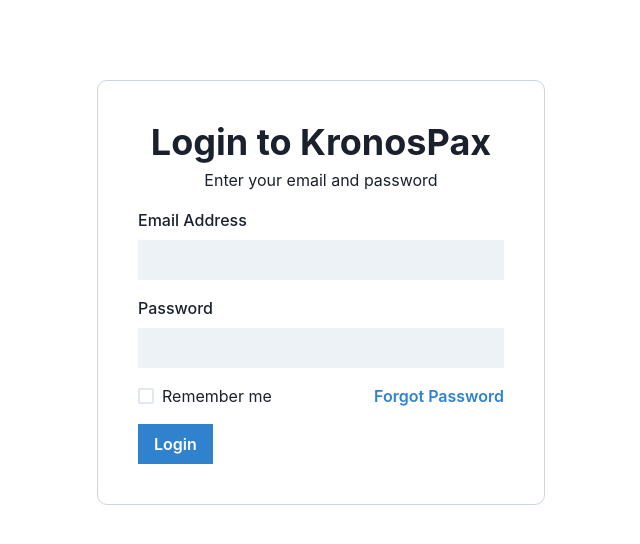
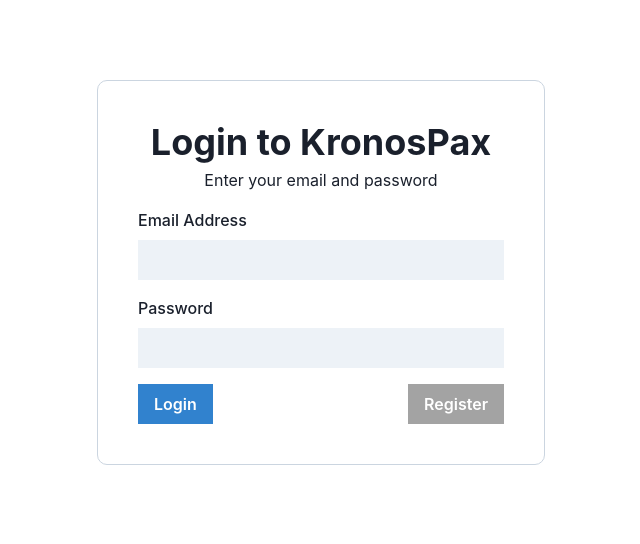
Before and after one commit to KronosPax/kronos-app, a Next.js app: page / in a window 1280 px wide. Shown: the top 544 px of the page, without its empty margins (319-959 px from the left). Built offline with nearby package versions, Linux system fonts and the light colour scheme.

Commit message:
moved login into Login.tsx, created Register.tsx, changed logic in index.tsx to enable register and login page swap

```diff
--- /dev/null
+++ b/pages/Login.tsx
@@ -0,0 +1,55 @@
+import React, {useState} from "react";
+import {NextPage} from "next";
+import {Box, Button, FormControl, FormLabel, Heading, HStack, Input, Text, VStack} from "@chakra-ui/react";
+
+export const Login: NextPage = () => {
+    const [email, setEmail] = useState("");
+    const [pass, setPass] = useState("");
+
+    const handleSubmit = () => {
+        //e.preventDefault();
+        console.log(email);
+    }
+
+    return (
+        <Box
+            w={['full', 'md']}
+            p={[8,10]}
+            mt={[20, '10vh']}
+            mx='auto'
+            border={['none', '1px']}
+            borderColor={['', 'gray.300']}
+            borderRadius={10}
+        >
+            <VStack spacing={4} align={'flex-start'} w={'full'}>
+                <VStack spacing={1} w={'full'}>
+                    <Heading>Login to KronosPax</Heading>
+                    <Text>Enter your email and password</Text>
+                </VStack>
+
+                <FormControl>
+                    <FormLabel>Email Address</FormLabel>
+                    <Input value={email} onChange={(e) => setEmail(e.target.value)} rounded='none' variant={'filled'} type={'email'} id={'email'} />
+                </FormControl>
+                <FormControl>
+                    <FormLabel>Password</FormLabel>
+                    <Input value={pass} onChange={(e) => setPass(e.target.value)} rounded='none' variant={'filled'} type={'password'} id={'password'} />
+                </FormControl>
+                {/*<HStack w={'full'} justify={'space-between'}>*/}
+                {/*    <Checkbox>Remember me</Checkbox>*/}
+                {/*    <Button variant={'link'} colorScheme={'blue'}>*/}
+                {/*        Forgot Password*/}
+                {/*    </Button>*/}
+                {/*</HStack>*/}
+                <HStack w={'full'} justify={'space-between'}>
+                    <Button onClick={handleSubmit} rounded={'none'} colorScheme={'blue'} w={['full', 'auto']}>
+                        Login
+                    </Button>
+                    <Button rounded={'none'} colorScheme={'blackAlpha'} w={['full', 'auto']}>
+                        Register
+                    </Button>
+                </HStack>
+            </VStack>
+        </Box>
+    )
+}
--- /dev/null
+++ b/pages/Register.tsx
@@ -0,0 +1,62 @@
+import React, {useState} from "react";
+import {NextPage} from "next";
+import {Box, Button, FormControl, FormLabel, Heading, HStack, Input, Text, VStack} from "@chakra-ui/react";
+
+export const Register: NextPage = () => {
+    const [email, setEmail] = useState("");
+    const [pass, setPass] = useState("");
+    const [Name, setName] = useState("");
+    const [phone, setPhone] = useState("");
+
+    const handleSubmit = () => {
+        //e.preventDefault();
+        console.log(Name);
+    }
+
+    return (
+        <Box
+            w={['full', 'md']}
+            p={[8,10]}
+            mt={[20, '10vh']}
+            mx='auto'
+            border={['none', '1px']}
+            borderColor={['', 'gray.300']}
+            borderRadius={10}
+        >
+            <VStack spacing={4} align={'flex-start'} w={'full'}>
+                <VStack spacing={1} w={'full'}>
+                    <Heading>Register for KronosPax</Heading>
+                    <Text>Enter your account information</Text>
+                </VStack>
+
+                <FormControl>
+                    <FormLabel>Name</FormLabel>
+                    <Input value={Name} onChange={(e) => setName(e.target.value)} rounded='none' variant={'filled'} type={'text'} id={'Name'} />
+                </FormControl>
+                <FormControl>
+                    <FormLabel>Phone Number</FormLabel>
+                    <Input value={phone} onChange={(e) => setPhone(e.target.value)} rounded='none' variant={'filled'} type={'tel'} id={'password'} />
+                </FormControl>
+                <FormControl>
+                    <FormLabel>Email Address</FormLabel>
+                    <Input value={email} onChange={(e) => setEmail(e.target.value)} rounded='none' variant={'filled'} type={'email'} id={'email'} />
+                </FormControl>
+                <FormControl>
+                    <FormLabel>Password</FormLabel>
+                    <Input value={pass} onChange={(e) => setPass(e.target.value)} rounded='none' variant={'filled'} type={'password'} id={'password'} />
+                </FormControl>
+                {/*<HStack w={'full'} justify={'space-between'}>*/}
+                {/*    <Checkbox>Remember me</Checkbox>*/}
+                {/*    <Button variant={'link'} colorScheme={'blue'}>*/}
+                {/*        Forgot Password*/}
+                {/*    </Button>*/}
+                {/*</HStack>*/}
+                <HStack w={'full'} justify={'space-between'}>
+                    <Button onClick={handleSubmit} rounded={'none'} colorScheme={'blue'} w={['full', 'auto']}>
+                        Create Account
+                    </Button>
+                </HStack>
+            </VStack>
+        </Box>
+    )
+}
--- a/pages/index.tsx
+++ b/pages/index.tsx
@@ -1,42 +1,13 @@
+import React, {useState} from "react";
 import type { NextPage } from 'next'
-import {Box, Button, Checkbox, FormControl, FormLabel, Heading, HStack, Input, Text, VStack} from "@chakra-ui/react";
+import {Login} from "./Login";
+import {Register} from "./Register"
 
 const Home: NextPage = () => {
-  return (
-          <Box
-              w={['full', 'md']}
-              p={[8,10]}
-              mt={[20, '10vh']}
-              mx='auto'
-              border={['none', '1px']}
-              borderColor={['', 'gray.300']}
-              borderRadius={10}
-          >
-              <VStack spacing={4} align={'flex-start'} w={'full'}>
-                  <VStack spacing={1} w={'full'}>
-                      <Heading>Login to KronosPax</Heading>
-                      <Text>Enter your email and password</Text>
-                  </VStack>
-
-                  <FormControl>
-                      <FormLabel>Email Address</FormLabel>
-                      <Input rounded='none' variant={'filled'} type={'email'} />
-                  </FormControl>
-                  <FormControl>
-                      <FormLabel>Password</FormLabel>
-                      <Input rounded='none' variant={'filled'} type={'password'} />
-                  </FormControl>
-                  <HStack w={'full'} justify={'space-between'}>
-                      <Checkbox>Remember me</Checkbox>
-                      <Button variant={'link'} colorScheme={'blue'}>
-                          Forgot Password
-                      </Button>
-                  </HStack>
-                  <Button rounded={'none'} colorScheme={'blue'} w={['full', 'auto']}>
-                      Login
-                  </Button>
-              </VStack>
-          </Box>
+    const [currForm, setCurrForm] = useState('login')
+    return (<>{
+            currForm === 'login' ? <Login/> : <Register/>
+    }</>
   )
 }
 
```
